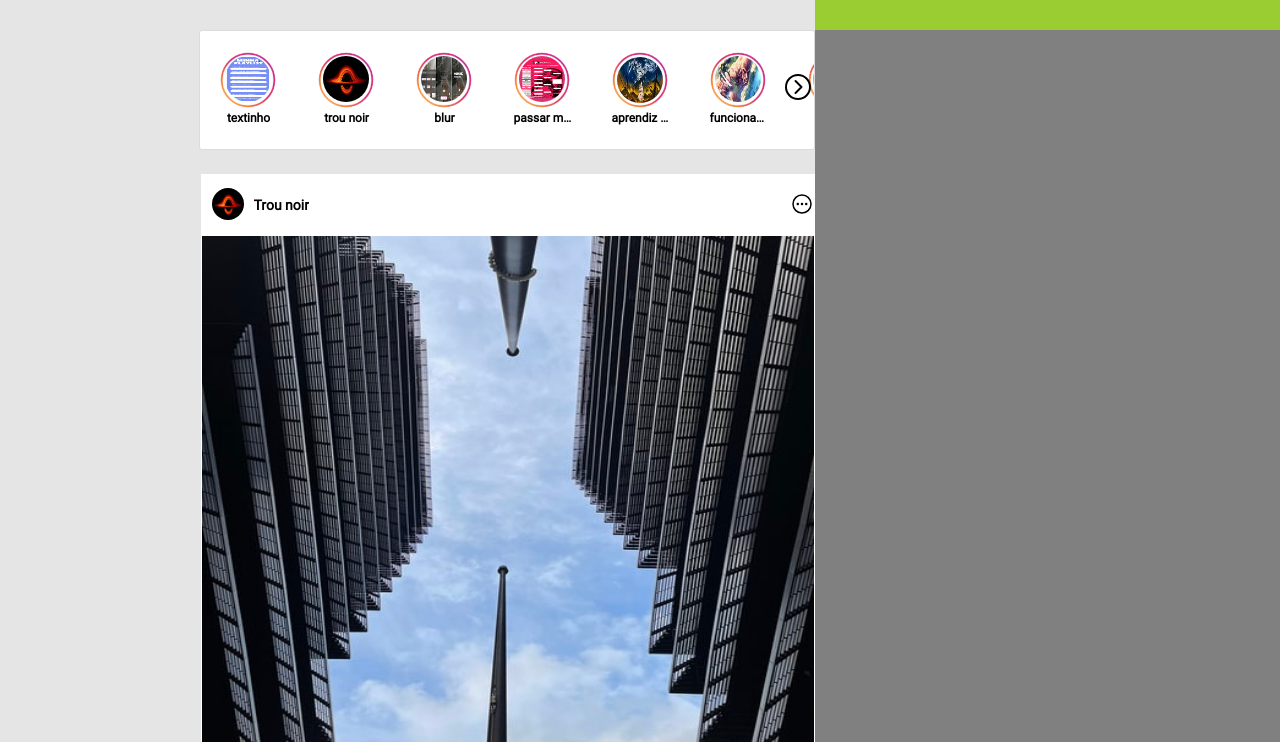
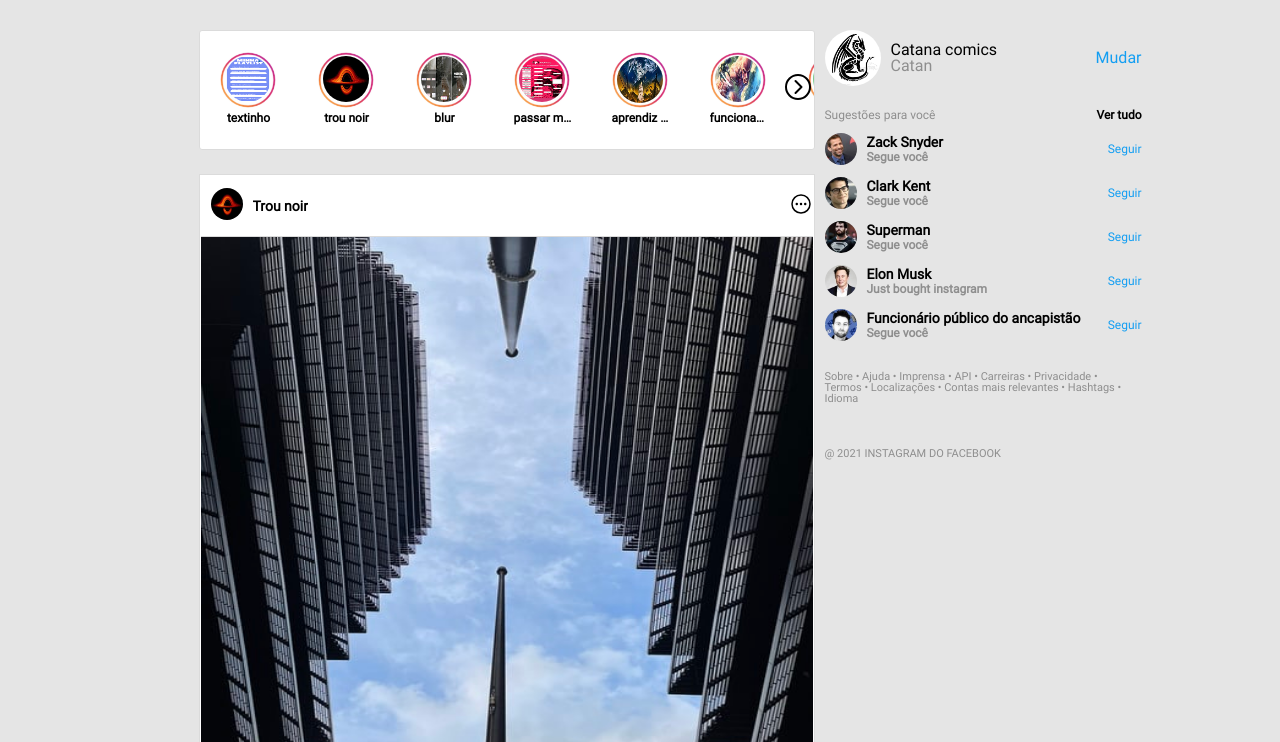
Before and after one commit to Jean-Carlo89/Projeto-Instagram, a plain HTML site: page index.html in a window 1280 px wide. Shown: the part 58-800 px from the top of the page. Drawn offline with nearby package versions, Linux system fonts and the light colour scheme.

```diff
--- a/css/styles.css
+++ b/css/styles.css
@@ -6,7 +6,7 @@
 body{
     font-family: Roboto;
 
-        background: #E5E5E5;
+    background: #E5E5E5;
 
 }
 
@@ -109,8 +109,9 @@ ion-icon{
     /*width: 100vw;*/
     /*width:293px;*/
     height: calc(100vh - 54px);
-    background: yellowgreen;
+   /* background: yellowgreen;*/
     /*border: 1px solid yellowgreen;*/
+    background: #E5E5E5;
     position:fixed;
     overflow-x: visible;
     top: 54px;
@@ -200,6 +201,7 @@ ion-icon{
     align-items: center;
     justify-content: space-between;
     flex-direction: column;
+    border: 1px solid #DBDBDB;
 
 }
 
@@ -210,6 +212,7 @@ ion-icon{
     display: flex;
     justify-content: space-between;
     align-items: center;
+    border-bottom: 1px solid #DBDBDB;
 }
 
 .posts .name img{
@@ -262,6 +265,7 @@ ion-icon{
     display: flex;
     flex-direction: column;
     justify-content: space-around;
+    border-top: 1px solid #DBDBDB;
 }
 
 .inferior-post-container{
@@ -303,13 +307,93 @@ ion-icon{
 -------------------------*/
 
 #conteudo-sidebar{
-    width: 100%;
-    height: 100%;
+    width: 327px;
+    height: 465px;
     margin-top: 34px;
-    background: gray;
+    /*background: gray;*/
     margin-left:0;
+    background: #E5E5E5;
+
 
 }
+
+#conteudo-sidebar .primeira-img{
+
+    margin-right: 10px;
+}
+
+#conteudo-sidebar img{
+    width: 56px;
+    height: 56px;
+    margin-right: 10px;
+    border-radius: 50%;
+}
+
+#conteudo-sidebar .img-size-32{
+    width: 32px;
+    height: 32px;
+
+}
+.holding-content{
+    display: flex;
+    align-items: center;
+    margin-left: 10px;
+}
+
+.holding-content2{
+    justify-content: space-between;
+}
+
+.size-12{
+    font-size: 12px;
+    }
+
+.size-14{
+    font-size: 14px;
+    }
+
+.size-11{
+    font-size: 11px;
+}
+.color{
+    color:#8E8E8E;
+}
+
+.flex{
+    display: flex;
+    justify-content: space-between;
+    /*border: 1px solid red;*/
+    height: auto;
+    margin-bottom: 23px;
+    align-items: center;
+}
+
+.flex2{
+    margin-bottom: 12px;
+}
+
+.azul{
+    color: #139EF2;
+}
+
+.last{
+    margin-bottom: 30px;
+}
+
+#sobre{
+    width: 300px;
+    height: 43px;
+    margin-left: 10px;
+    font-size: 11px;
+}
+
+.info-fim{
+    margin-left: 10px;
+    width: 300px;
+    height: 14px;
+}
+
+
 
 
 /*-----Responsividade-----
--- a/index.html
+++ b/index.html
@@ -131,10 +131,10 @@
                     <div class="superior-post">
                         <div class="name">
                            <a href="#"><img src="imagens/stories8.jpg"></a>
-                            <p>Trou noir</p>
+                           <a href="#"> <p>Trou noir</p></a>
                         </div>
                         <div class="pontinhos">
-                            <ion-icon name="ellipsis-horizontal-circle-outline"></ion-icon>
+                            <a href="#"> <ion-icon name="ellipsis-horizontal-circle-outline"></ion-icon></a>
                         </div>
                     </div>
 
@@ -256,8 +256,62 @@
              <div id="ancora-sidebar">  <!--Sidebar-->
                   <div id="sidebar">
                     <div id="conteudo-sidebar">
+                            <div class="flex">
+                                <div class="holding-content">
+                                    <img src="imagens/sintdracul.png" class="primeira-img"> <span>Catana comics <br> <Span class="color">Catan</Span></span>
+                                </div>
 
-                    </div>
+                                <span class="azul">Mudar</span>
+                            </div>
+
+                            <div class="holding-content holding-content2 flex2">
+                                <span class="size-12 color">Sugestões para você</span>    <span class="size-12 negrito">  Ver tudo	</span>
+                            </div>
+
+                            <div class="flex flex2">
+                                <div class="holding-content">
+                                    <img src="imagens/snyder2.jpg" class="img-size-32" > <span class="size-14 negrito">Zack Snyder<br> <Span class="color size-12">Segue você</Span></span>
+                                </div>
+
+                                <span class="azul size-12"> Seguir </span>
+                            </div>
+                            <div class="flex flex2">
+                                <div class="holding-content">
+                                    <img src="imagens/clark-kent2.jpg" class="img-size-32" > <span class="size-14 negrito">Clark Kent<br> <Span class="color size-12">Segue você</Span></span>
+                                </div>
+
+                                <span class="azul size-12"> Seguir </span>
+                            </div>
+                            <div class="flex flex2">
+                                <div class="holding-content">
+                                    <img src="imagens/superman2.jpg" class="img-size-32" > <span class="size-14 negrito">Superman<br> <Span class="color size-12">Segue você</Span></span>
+                                </div>
+
+                                <span class="azul size-12"> Seguir </span>
+                            </div>
+                            <div class="flex flex2">
+                                <div class="holding-content">
+                                    <img src="imagens/elon-musk.jpg" class="img-size-32" > <span class="size-14 negrito">Elon Musk<br> <Span class="color size-12">Just bought instagram</Span></span>
+                                </div>
+
+                                <span class="azul size-12"> Seguir </span>
+                            </div>
+                            <div class="flex flex2 last">
+                                <div class="holding-content">
+                                    <img src="imagens/funcionario-publico.jpg" class="img-size-32" > <span class="size-14 negrito">Funcionário público do ancapistão<br> <Span class="color size-12">Segue você</Span></span>
+                                </div>
+
+                                <span class="azul size-12"> Seguir </span>
+                            </div>
+
+                            <div id="sobre" class="color last">
+                                Sobre • Ajuda • Imprensa • API • Carreiras • Privacidade •
+                                Termos • Localizações • Contas mais relevantes • Hashtags •
+                                Idioma
+                            </div>
+
+                            <span class="size-11 color info-fim">@ 2021 INSTAGRAM DO FACEBOOK</span>
+                </div>
                 </div>
             </div><!-- Fim Sidebar-->
 
```
Also changed, not shown: imagens/clark-kent.jpg (added), imagens/clark-kent2.jpg (added), imagens/elon-musk.jpg (added), imagens/funcionario-publico.jpg (added), imagens/snyder.jpg (added), imagens/snyder2.jpg (added), imagens/superman.png (added), imagens/superman2.jpg (added).
